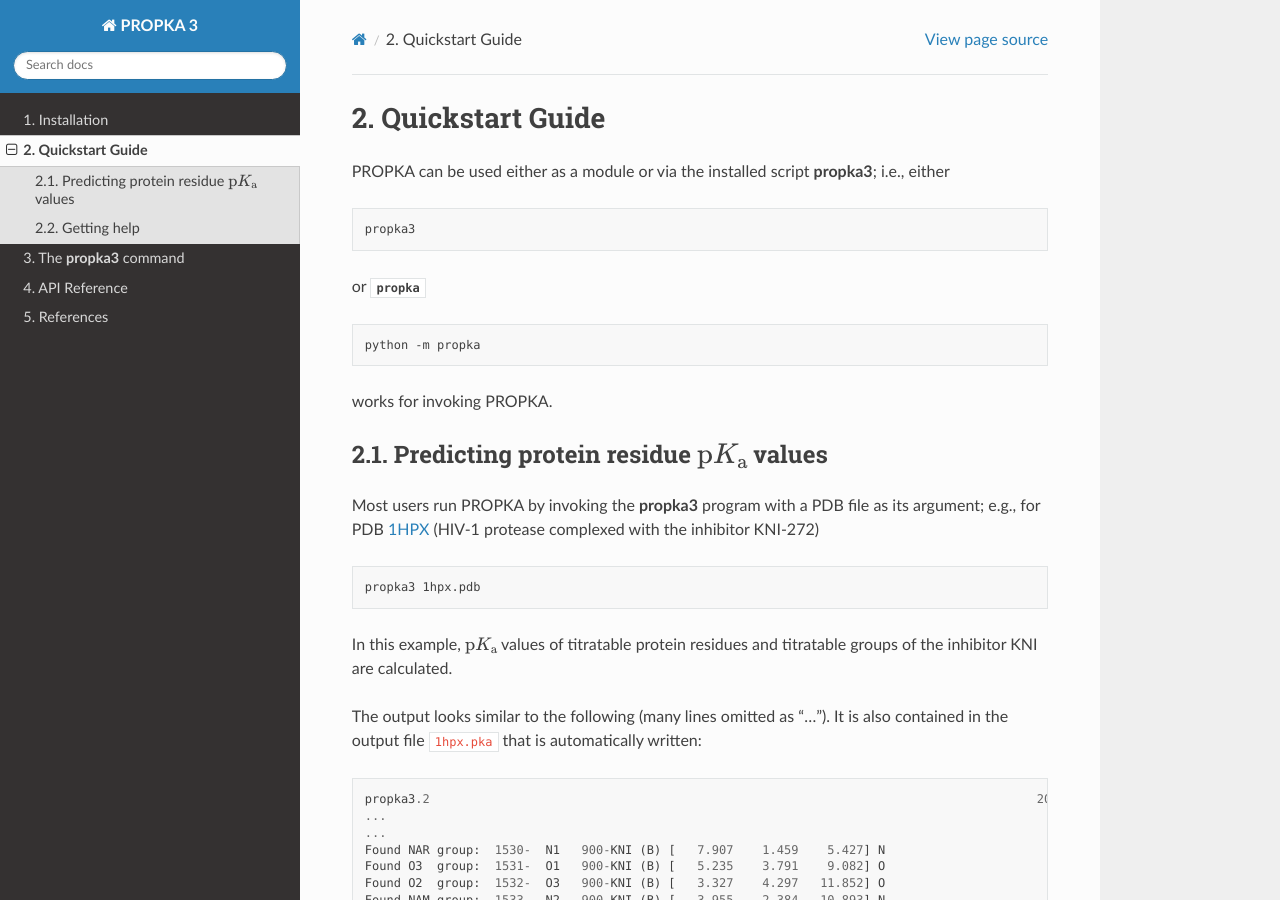
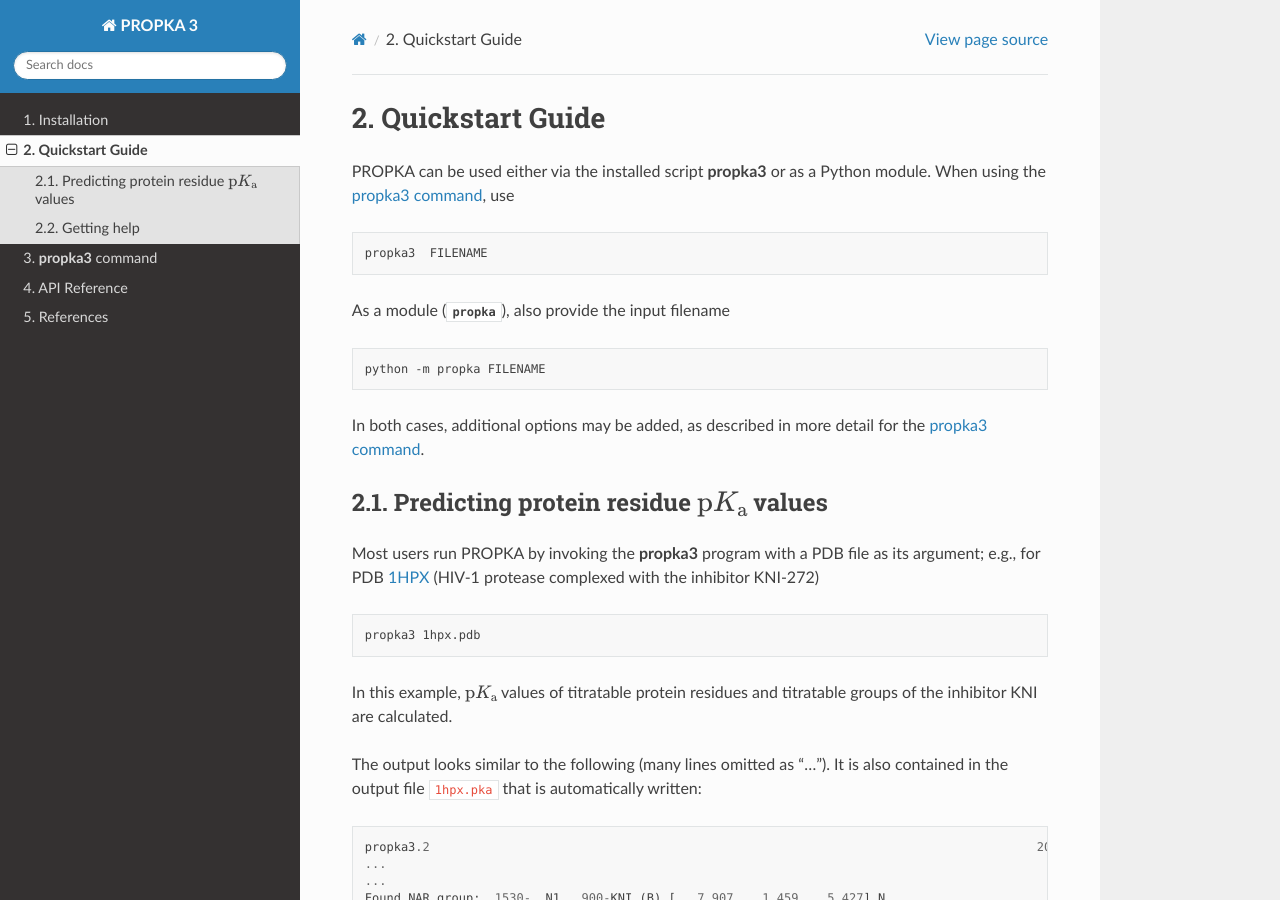
Before and after one commit to jensengroup/propka, a Sphinx documentation site: the page built from docs/source/quickstart.rst, in a window 1280 px wide and 900 px high. Built offline with Sphinx 7.4.7 and the Read the Docs theme 2.0.0, drawn with Linux system fonts in a browser that asks for light colours; formulas are drawn with MathJax 3.

Commit message:
link to the propka3 command page

```diff
--- a/docs/source/index.rst
+++ b/docs/source/index.rst
@@ -18,8 +18,8 @@ PROPKA 3 predicts the |pKa| values of ionizable groups in proteins
 [Sondergaard2011]_ and protein-ligand complexes based on the 3D
 structure [Olsson2011]_.
 
-This package installs the :program:`propka3` command and the
-:mod:`propka` Python package.
+This package installs the :ref:`propka3 command <propka3-command>` and
+the :mod:`propka` Python package.
 
 
 License and source code
--- a/docs/source/quickstart.rst
+++ b/docs/source/quickstart.rst
@@ -8,19 +8,21 @@
  Quickstart Guide
 ==================
 
-PROPKA can be used either as a module or via the installed script :program:`propka3`; i.e., either
+PROPKA can be used either via the installed script :program:`propka3`
+or as a Python module. When using the :ref:`propka3-command`, use
 
 .. code-block:: bash
 
-   propka3
+   propka3  FILENAME
 
-or :mod:`propka`
+As a module (:mod:`propka`), also provide the input filename
 
 .. code-block:: bash
 
-   python -m propka
+   python -m propka FILENAME
 
-works for invoking PROPKA.
+In both cases, additional options may be added, as described in more
+detail for the :ref:`propka3-command`.
 
 
 Predicting protein residue |pKa| values
```
Also changed, not shown: docs/source/command.rst (+5 -3 lines).
